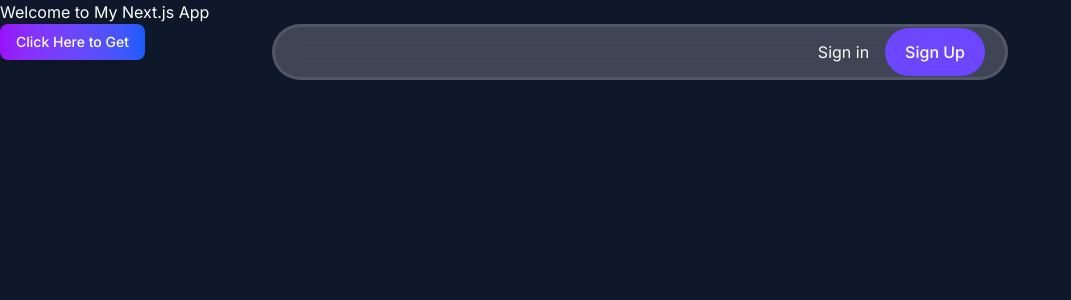
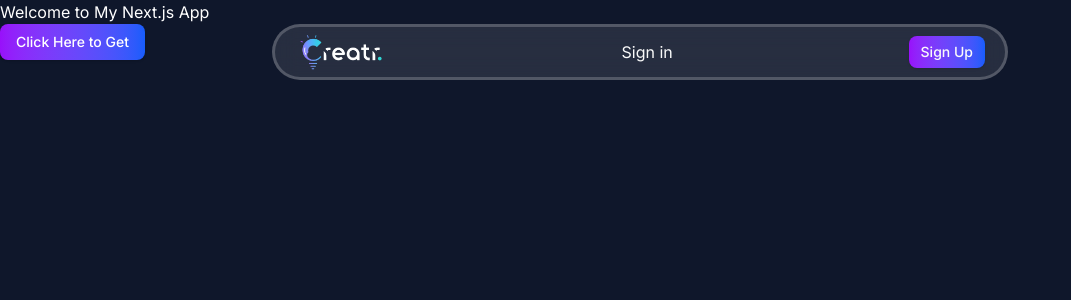
Before and after one commit to Ayazpanar/Creator-Circle, a Next.js app: page / in a window 1280 px wide. Shown: the top 300 px of the page, without its empty margins (0-1071 px from the left). Built offline with nearby package versions, Linux system fonts and the light colour scheme; no server answers.

Commit message:
Added Logo To the Header

```diff
--- a/components/header.jsx
+++ b/components/header.jsx
@@ -3,32 +3,45 @@ import { useStoreUser } from "@/hooks/useStoreUserEffect";
 import { SignInButton, SignUpButton, UserButton } from "@clerk/nextjs";
 import { Authenticated, Unauthenticated } from "convex/react";
 import React from "react";
-import {BarLoader} from "react-spinners";
+import { BarLoader } from "react-spinners";
+import { Button } from "./ui/button";
+import Link from "next/link";
+import Image from "next/image";
 
 const Header = () => {
   const { isLoading, isAuthenticated } = useStoreUser();
 
   return (
     <header className="fixed top-6 left-1/2 transform -translate-x-1/2 z-50 w-full max-w-3xl px-4">
-      <div className="backdrop-blur-md bg-white/20 border-3 border-white/10 rounded-4xl h-12 sm:h-14 px-4 sm:px-5 flex items-center justify-end space-x-3 sm:space-x-4">
+      <div className="backdrop-blur-md bg-white/10 border-3 border-white/20 rounded-4xl h-12 sm:h-14 px-4 sm:px-5 flex items-center justify-between gap-2 space-x-3 sm:space-x-4">
+
+        <Link href="/">
+          <Image
+            src="/logo.png"
+            alt="CC Logo"
+            width={96}
+            height={32}
+            className="h-8 sm:h-10 w-auto object-contain"
+          />
+        </Link>
+
         <Unauthenticated>
           <SignInButton />
           <SignUpButton>
-            <button className="bg-[#6c47ff] text-white rounded-full font-medium text-sm sm:text-base h-10 sm:h-12 px-4 sm:px-5 cursor-pointer">
+            <Button variant={"primary"} size={"sm"}>
               Sign Up
-            </button>
+            </Button>
           </SignUpButton>
         </Unauthenticated>
         <Authenticated>
           <UserButton />
         </Authenticated>
 
-      {isLoading && (
-        <div className="fixed bottom-0 left-0 w-full z-40 flex justify-center">
-          <BarLoader width={"95%"} color="#D8B4FE" />
-        </div>
-      )}
-
+        {isLoading && (
+          <div className="fixed bottom-0 left-0 w-full z-40 flex justify-center">
+            <BarLoader width={"95%"} color="#D8B4FE" />
+          </div>
+        )}
       </div>
     </header>
   );
```
Also changed, not shown: public/logo.png (added).
